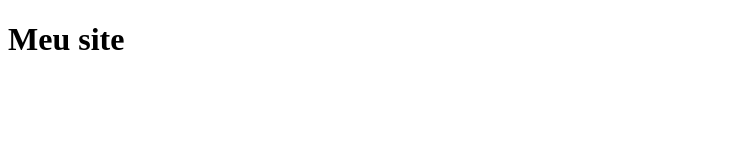
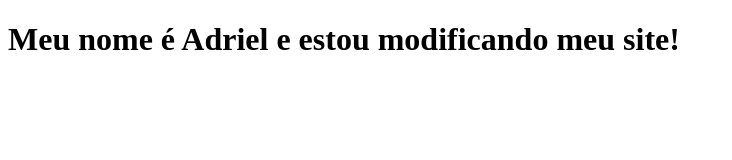
Before and after one commit to AdrielFell/manutencaoEConfiguracaoDeSoftware061025, a plain HTML site: page index.html in a window 1280 px wide. Shown: the whole page, without its empty margins (0-732 px from the left). Drawn offline with Linux system fonts and the light colour scheme.

Commit message:
Update index.html

```diff
--- a/index.html
+++ b/index.html
@@ -6,6 +6,6 @@
     <title>Olá mundo</title>
 </head>
 <body>
-    <h1>Meu site</h1>
+    <h1>Meu nome é Adriel e estou modificando meu site!</h1>
 </body>
 </html>
```
